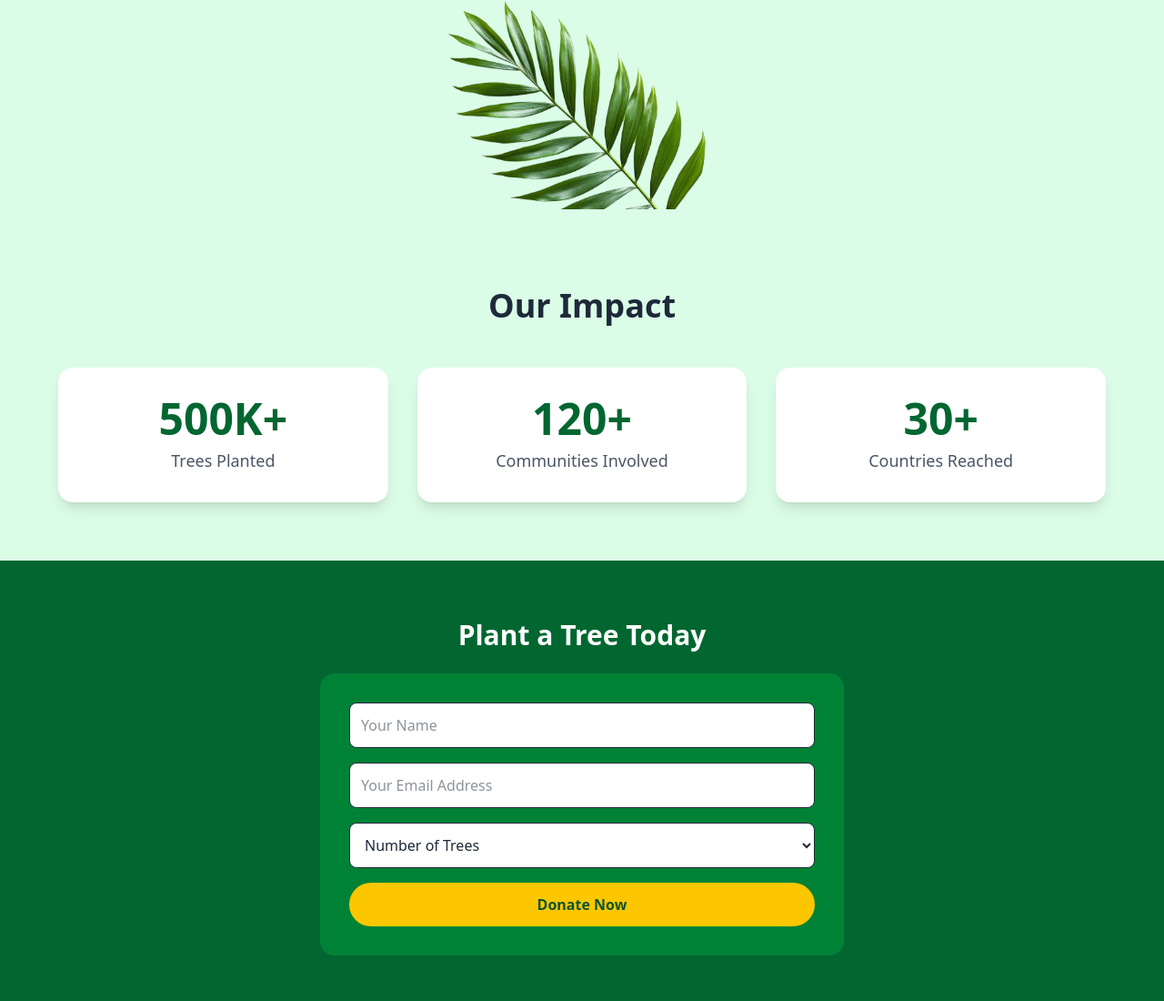
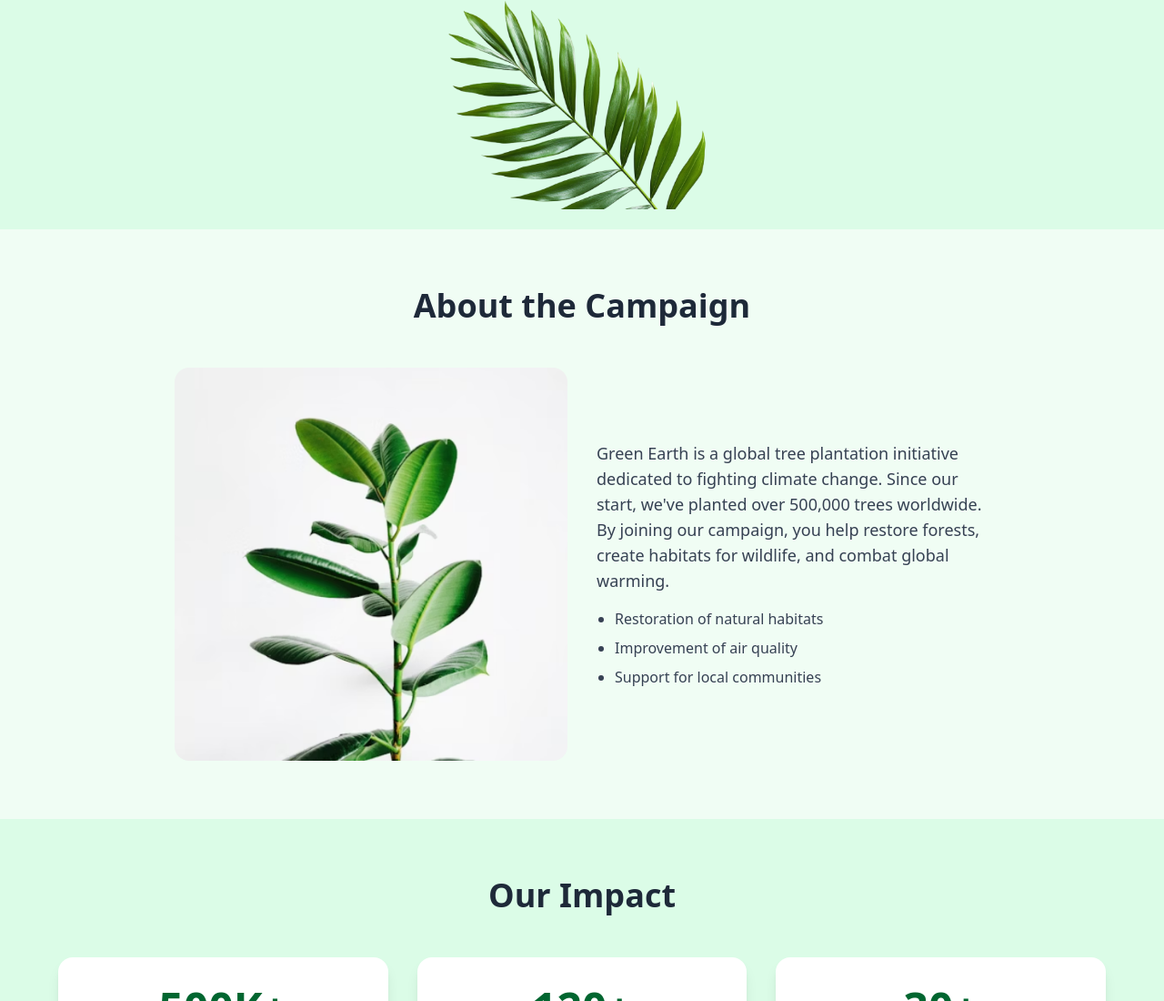
Before and after one commit to mahinwhy/ph_assignment_six, a plain HTML site: page index.html in a window 1280 px wide. Shown: the part 392-1492 px from the top of the page at 91% size. Drawn offline with nearby package versions, Linux system fonts and the light colour scheme.

Commit message:
about campaign done

```diff
--- a/index.html
+++ b/index.html
@@ -57,7 +57,7 @@
     <div class="flex justify-center items-center gap-1 mx-auto flex-wrap">
 
       <div class="hidden md:block flex-shrink-0">
-        <img src="../assets/hero-leaf1.png" alt="Leaf Left" class="w-60 md:w-90 h-50 md:h-70 object-contain">
+        <img src="./assets/hero-leaf1.png" alt="Leaf Left" class="w-60 md:w-90 h-50 md:h-70 object-contain">
       </div>
 
       <div class="flex flex-col items-center text-center space-y-6 px-4 md:px-0">
@@ -73,7 +73,7 @@
       </div>
 
       <div class="hidden md:block flex-shrink-0">
-        <img src="../assets/hero-leaf2.png" alt="Leaf Right" class="w-60 md:w-90 h-50 md:h-70 object-contain">
+        <img src="./assets/hero-leaf2.png" alt="Leaf Right" class="w-60 md:w-90 h-50 md:h-70 object-contain">
       </div>
 
     </div>
@@ -85,9 +85,35 @@
   </main>
 
   <!-- About Campaign -->
-  <section>
+  <section class="bg-green-50 py-16 px-8">
+  <h2 class="text-center text-4xl font-bold text-gray-800 mb-12">
+    About the Campaign
+  </h2>
 
+  <div class="flex flex-col md:flex-row items-center justify-center gap-8 max-w-4xl mx-auto">
+
+    <!-- Image -->
+    <div class="w-full md:w-1/2 flex justify-center">
+      <img src="./assets/about.png" alt="Plant" class="w-3/4 md:w-full h-auto rounded-2xl object-cover">
+    </div>
+
+    <!-- Text -->
+    <div class="w-full md:w-1/2 text-gray-700 space-y-4 text-center md:text-left">
+      <p class="text-lg">
+        Green Earth is a global tree plantation initiative dedicated to fighting climate change. Since our start,
+        we've planted over 500,000 trees worldwide. By joining our campaign, you help restore forests, create habitats
+        for wildlife, and combat global warming.
+      </p>
+      <ul class="list-disc pl-5 text-gray-700 space-y-2">
+        <li>Restoration of natural habitats</li>
+        <li>Improvement of air quality</li>
+        <li>Support for local communities</li>
+      </ul>
+    </div>
+
+  </div>
 </section>
+
 
   <!-- Impact -->
   <section class="bg-green-100 py-16 px-4">
```
Lines whose indentation alone changed are shown as unchanged.
